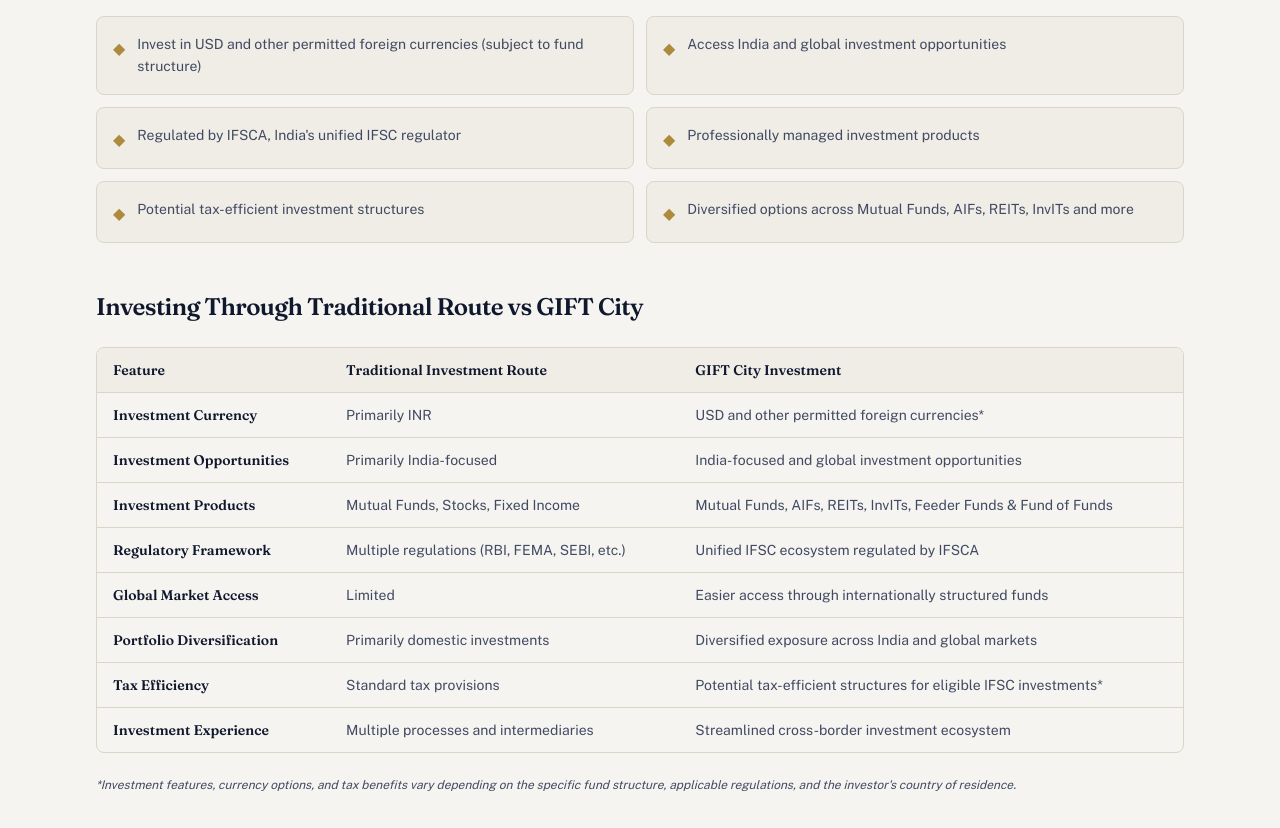
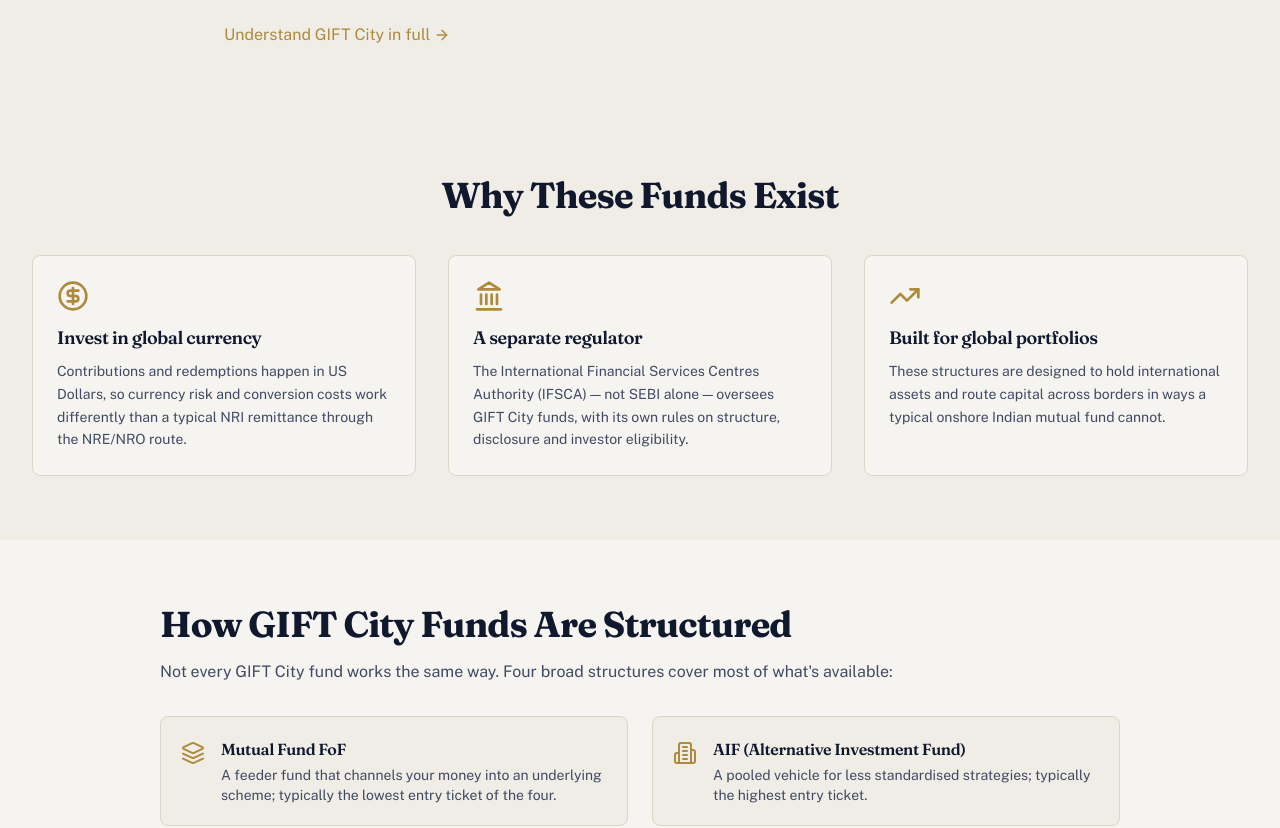
Before and after one commit to nexusadvisorsind-hash/giftcityfunds, a React (Vite) app: page / in a window 1280 px wide. Shown: the part 2503-3331 px from the top of the page. Built offline with nearby package versions, Linux system fonts and the light colour scheme.

Commit message:
Changes
Co-authored-by: pvatyani <231251781+pvatyani@users.noreply.github.com>

```diff
--- a/src/pages/Home.tsx
+++ b/src/pages/Home.tsx
@@ -85,66 +85,6 @@ const Home = () => {
           </div>
         </section>
 
-        {/* Why Invest Through GIFT City */}
-        <section className="py-16 bg-background">
-          <div className="max-w-6xl mx-auto px-4 sm:px-6 lg:px-8">
-            <h2 className="font-heading font-bold text-3xl md:text-4xl text-primary mb-6">Why Invest Through GIFT City?</h2>
-            <p className="font-body text-lg text-foreground-muted mb-8 leading-relaxed max-w-4xl">
-              GIFT City provides NRIs with a globally aligned investment ecosystem, offering access to professionally managed investment products through India's International Financial Services Centre (IFSC). It combines international standards, regulatory oversight, and a wider range of investment opportunities in one place.
-            </p>
-
-            <h3 className="font-heading font-semibold text-xl text-primary mb-4">Key Benefits</h3>
-            <ul className="grid md:grid-cols-2 gap-3 mb-12">
-              {[
-                "Invest in USD and other permitted foreign currencies (subject to fund structure)",
-                "Access India and global investment opportunities",
-                "Regulated by IFSCA, India's unified IFSC regulator",
-                "Professionally managed investment products",
-                "Potential tax-efficient investment structures",
-                "Diversified options across Mutual Funds, AIFs, REITs, InvITs and more",
-              ].map((b) => (
-                <li key={b} className="flex gap-3 p-4 bg-surface rounded-lg border border-border">
-                  <span className="text-secondary mt-1 shrink-0">◆</span>
-                  <span className="font-body text-sm text-foreground-muted leading-relaxed">{b}</span>
-                </li>
-              ))}
-            </ul>
-
-            <h3 className="font-heading font-semibold text-2xl text-primary mb-6">Investing Through Traditional Route vs GIFT City</h3>
-            <div className="overflow-x-auto rounded-lg border border-border">
-              <table className="w-full text-left font-body text-sm">
-                <thead className="bg-surface">
-                  <tr>
-                    <th className="px-4 py-3 font-heading font-semibold text-primary border-b border-border">Feature</th>
-                    <th className="px-4 py-3 font-heading font-semibold text-primary border-b border-border">Traditional Investment Route</th>
-                    <th className="px-4 py-3 font-heading font-semibold text-primary border-b border-border">GIFT City Investment</th>
-                  </tr>
-                </thead>
-                <tbody className="text-foreground-muted">
-                  {[
-                    ["Investment Currency", "Primarily INR", "USD and other permitted foreign currencies*"],
-                    ["Investment Opportunities", "Primarily India-focused", "India-focused and global investment opportunities"],
-                    ["Investment Products", "Mutual Funds, Stocks, Fixed Income", "Mutual Funds, AIFs, REITs, InvITs, Feeder Funds & Fund of Funds"],
-                    ["Regulatory Framework", "Multiple regulations (RBI, FEMA, SEBI, etc.)", "Unified IFSC ecosystem regulated by IFSCA"],
-                    ["Global Market Access", "Limited", "Easier access through internationally structured funds"],
-                    ["Portfolio Diversification", "Primarily domestic investments", "Diversified exposure across India and global markets"],
-                    ["Tax Efficiency", "Standard tax provisions", "Potential tax-efficient structures for eligible IFSC investments*"],
-                    ["Investment Experience", "Multiple processes and intermediaries", "Streamlined cross-border investment ecosystem"],
-                  ].map(([feature, trad, gift]) => (
-                    <tr key={feature} className="border-b border-border last:border-b-0 align-top">
-                      <td className="px-4 py-3 font-heading font-semibold text-primary">{feature}</td>
-                      <td className="px-4 py-3">{trad}</td>
-                      <td className="px-4 py-3">{gift}</td>
-                    </tr>
-                  ))}
-                </tbody>
-              </table>
-            </div>
-            <p className="mt-6 text-xs text-foreground-muted italic">
-              *Investment features, currency options, and tax benefits vary depending on the specific fund structure, applicable regulations, and the investor's country of residence.
-            </p>
-          </div>
-        </section>
 
         {/* What Is GIFT City */}
         <section className="py-16 bg-surface border-t border-border">
```
